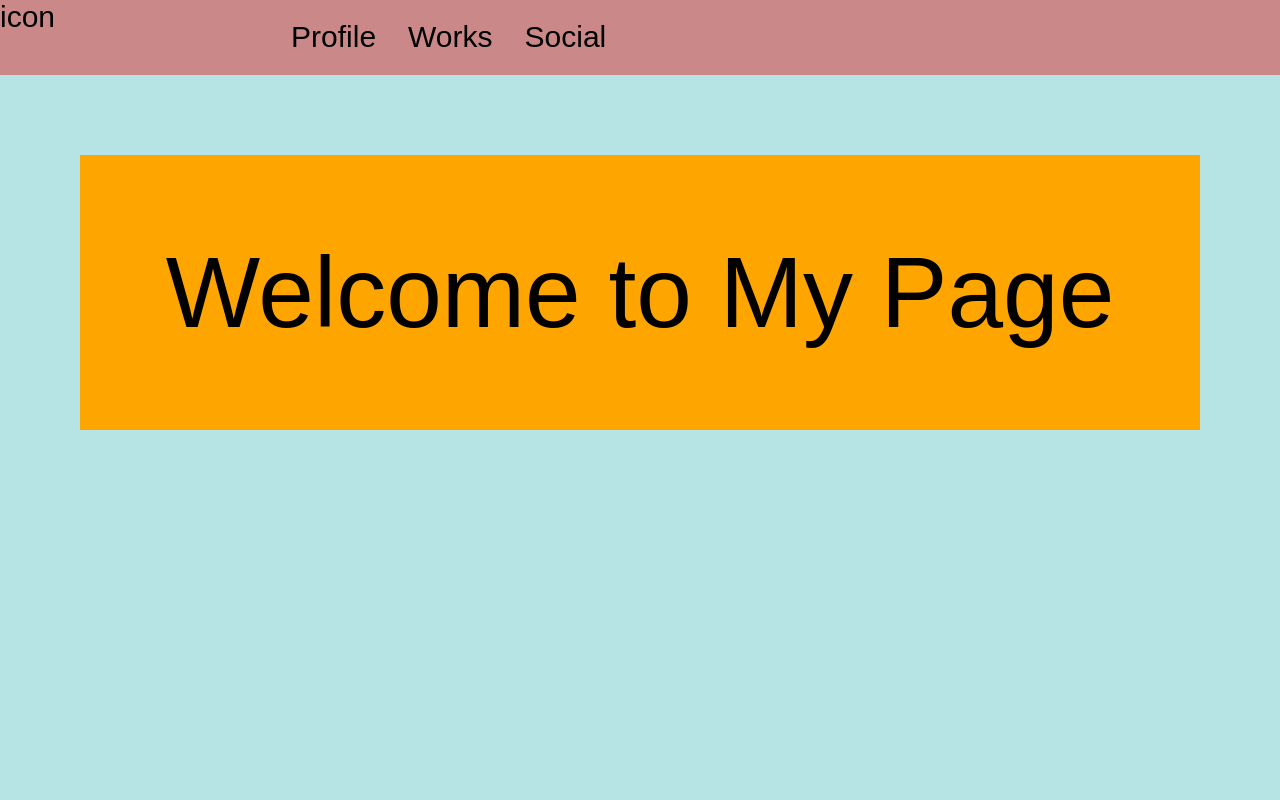
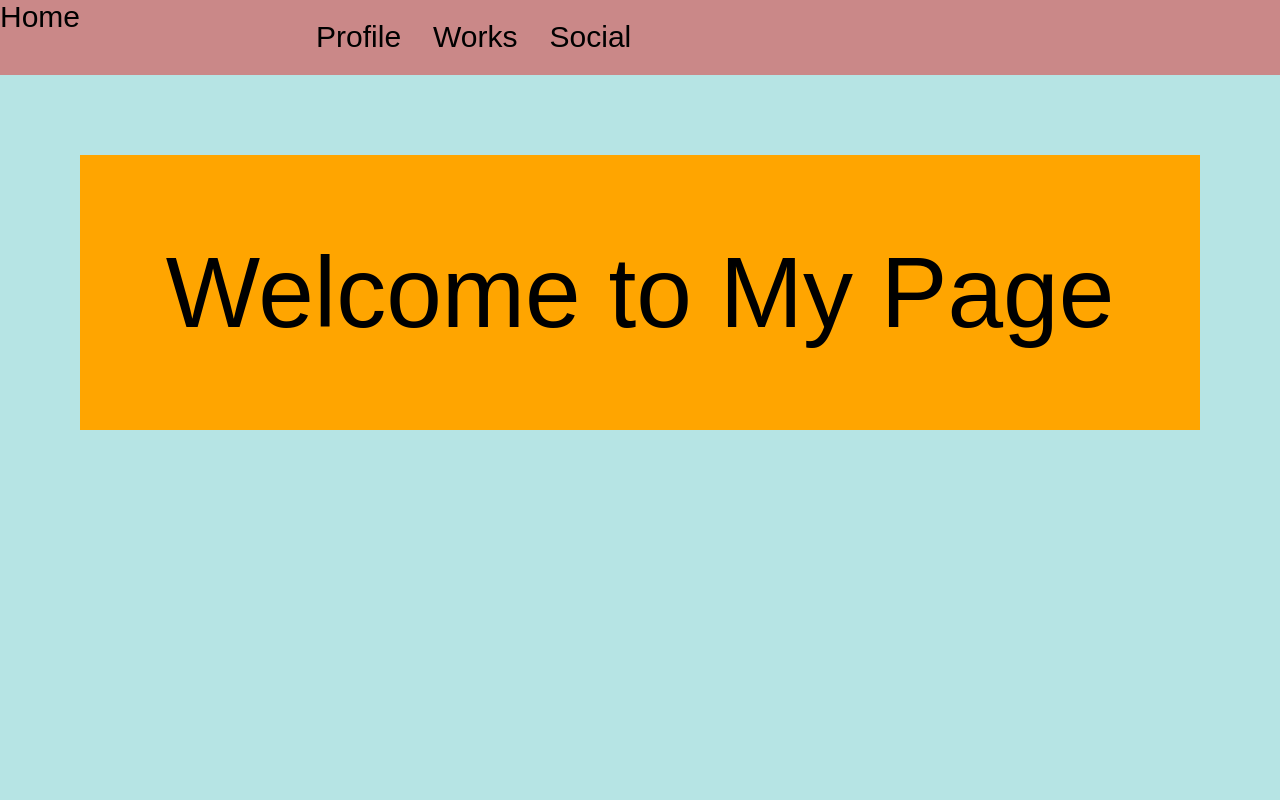
Before and after one commit to Yubon94/react-blog-site-past, a React app: page / in a window 1280 px wide. Shown: the top 800 px of the page. Built offline with nearby package versions, Linux system fonts and the light colour scheme; the HTML template or start-up script is replaced by a standard one; a web font is replaced by a local one.

Commit message:
react-router-domを導入し、ページ遷移を実装

```diff
--- /dev/null
+++ b/index.html
@@ -0,0 +1,12 @@
+<!doctype html>
+<html>
+<head>
+  <meta charset="utf-8">
+  <meta name="viewport" content="width=device-width,initial-scale=1">
+  <title>react-blog</title>
+</head>
+<body>
+  <div id="root"></div>
+  <script src="./dist/main.js"></script>
+</body>
+</html>
--- a/package.json
+++ b/package.json
@@ -31,6 +31,7 @@
     "file-loader": "^6.2.0",
     "react": "^17.0.1",
     "react-dom": "^17.0.1",
+    "react-router-dom": "^5.2.0",
     "resolve-url-loader": "^3.1.2",
     "sass": "^1.30.0",
     "sass-loader": "^7.1.0",
--- a/src/App.js
+++ b/src/App.js
@@ -1,32 +1,50 @@
 import React from "react";
+import { BrowserRouter as Router, Switch, Route, Link } from "react-router-dom";
 import "./styles/style.scss";
+import { Home } from "./components/Home.jsx";
 import { Profile } from "./components/Profile.jsx";
 import { Works } from "./components/Works.jsx";
 import { Social } from "./components/Social.jsx";
 
 export const App = () => {
   return (
-    <>
+    <Router>
       <div id="container">
         {/* menu area */}
-        <section id="menu-area">
-          <div className="icon">icon</div>
-          <div className="menu-box">
-            <span className="menu-item">Profile</span>
-            <span className="menu-item">Works</span>
-            <span className="menu-item">Social</span>
+        <nav id="menu-area">
+          <div className="icon">
+            <Link to="/">Home</Link>
           </div>
-        </section>
-        <section id="landing-area">
-            <div className="landing-title">Welcome to My Page</div>
-        </section>
+          <ul className="menu-box">
+            <li className="menu-item">
+              <Link to="/profile">Profile</Link>
+            </li>
+            <li className="menu-item">
+              <Link to="/works">Works</Link>
+            </li>
+            <li className="menu-item">
+              <Link to="/social">Social</Link>
+            </li>
+          </ul>
+        </nav>
         {/* {content area} */}
         <section id="content-area">
-          <Profile />
-          <Works />
-          <Social />
+          <Switch>
+            <Route path="/profile">
+              <Profile />
+            </Route>
+            <Route path="/works">
+              <Works />
+            </Route>
+            <Route path="/social">
+              <Social />
+            </Route>
+            <Route path="/">
+              <Home />
+            </Route>
+          </Switch>
         </section>
       </div>
-    </>
+    </Router>
   );
 };
--- /dev/null
+++ b/src/components/Home.jsx
@@ -0,0 +1,11 @@
+import React from "react";
+
+export const Home = () => {
+  return (
+    <>
+      <div className="landing-page">
+        <div className="landing-title">Welcome to My Page</div>
+      </div>
+    </>
+  );
+};
--- a/src/styles/breakpoints/_base.scss
+++ b/src/styles/breakpoints/_base.scss
@@ -22,68 +22,76 @@ body {
   text-align: center;
   background-color: rgb(182, 228, 228);
 }
-
+a {
+  text-decoration: none;
+  color: black;
+}
 #menu-area {
   background-color: rgb(202, 136, 136);
   // margin: 18px;
   display: flex;
   font-size: 30px;
+  & ul {
+    list-style-type: none;
+    list-style: none;
+    & li {
+      display: inline;
+    }
+  }
   & .menu-box {
     margin: 20px;
     padding-left: 200px;
-    & .menu-item{
-      padding: 16px
+    & .menu-item {
+      padding: 16px;
     }
-  }
-}
-#landing-area {
-  height: 100vh;
-  font-size: 100px;
-
-  & .landing-title{
-    margin: 80px;
-    padding: 80px;
-    background-color: orange;
   }
 }
 #content-area {
   // background-color: rgb(173, 202, 136);
-
+  & .landing-page{
+    height: 100vh;
+    font-size: 100px;
+    & .landing-title {
+      margin: 80px;
+      padding: 80px;
+      background-color: orange;
+    }
+  }
   & .content {
     background-color: teal;
     padding: 16px;
 
-    &:nth-child(2){
+    &:nth-child(2) {
       background-color: rgb(173, 202, 136);
     }
-    &:nth-child(3){
+    &:nth-child(3) {
       background-color: rgb(214, 141, 136);
     }
 
-    & .content-title{
+    & .content-title {
       margin: 100px;
       padding: 30px;
       background-color: #fff;
       font-size: 50px;
     }
 
-    & .item-box{
+    & .item-box {
       margin: 30px;
       padding: 30px;
       background-color: rgb(184, 139, 139);
 
-      & .item{
+      & .item {
         margin: 30px;
         padding: 30px;
         background-color: rgb(148, 184, 139);
 
-        & .item-title{
+        & .item-title {
           background-color: #fff;
           margin: 20px;
           padding: 20px;
           font-size: 50px;
         }
-        & .item-description{
+        & .item-description {
           background-color: orange;
           margin: 60px;
           padding: 60px;
```
Also changed, not shown: 3 other files (tests, documents, lock files or other folders).
